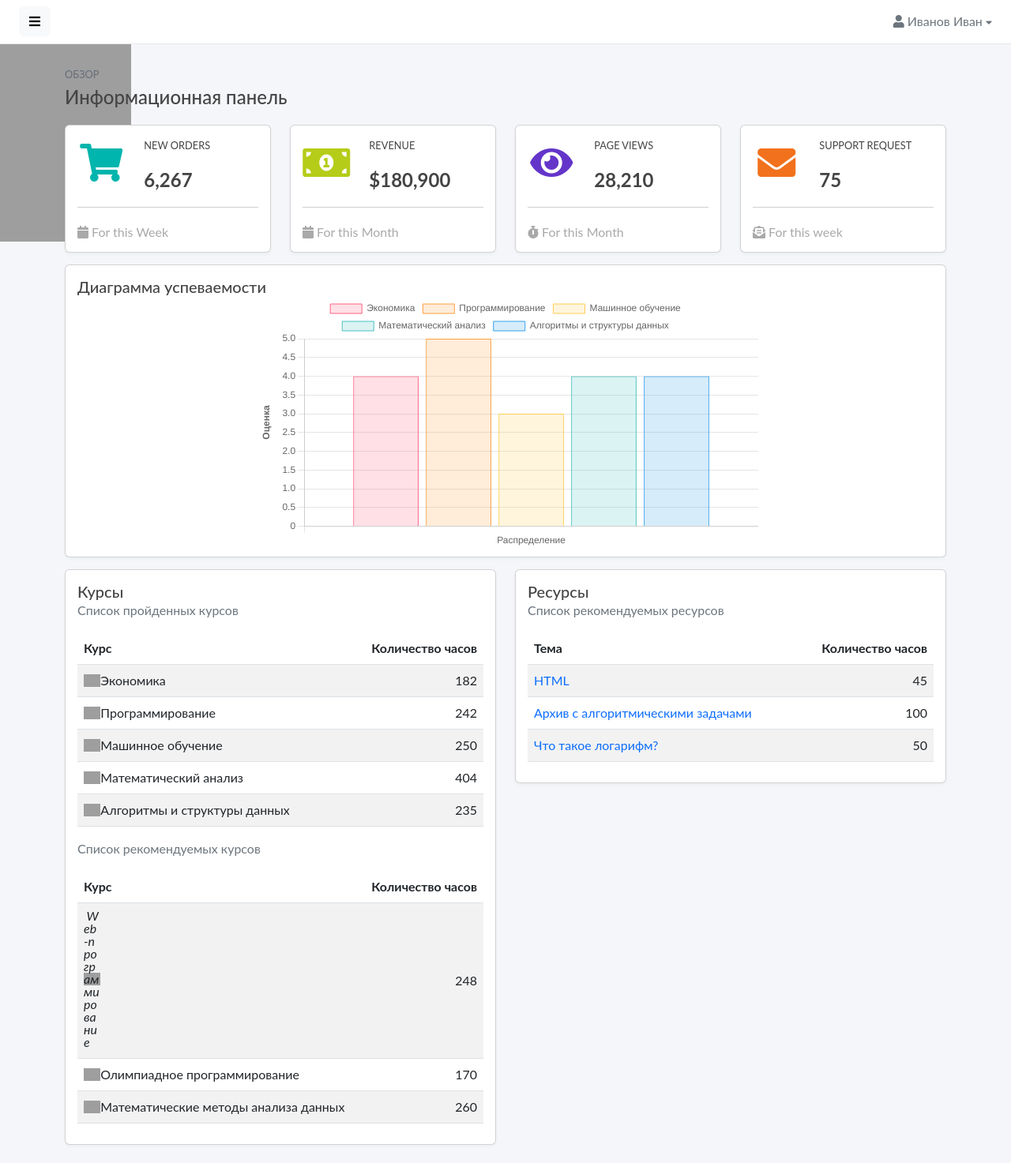
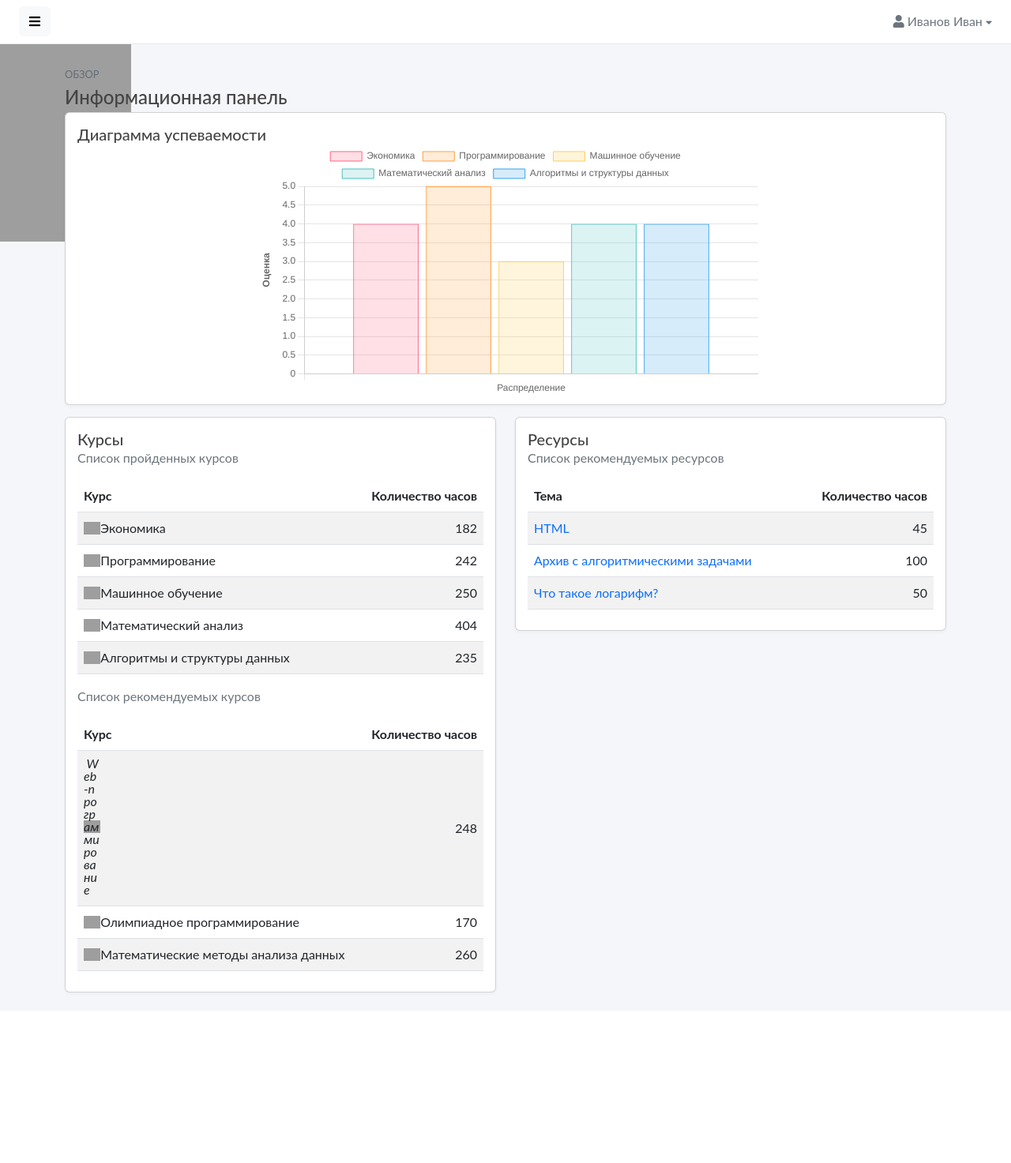
Before and after one commit to Artem010/hackathonNN, a Django app: page / in a window 1280 px wide. Shown: the whole page at 79% size. After the commit the page ends 1261 px from the top, so only its background shows below. Run offline with Django 4.2, Linux system fonts and the light colour scheme; some web fonts are replaced; grey boxes are pictures that could not be loaded.

Commit message:
remove sht

```diff
--- a/app/templates/pages/dashboard.html
+++ b/app/templates/pages/dashboard.html
@@ -88,108 +88,6 @@
                         <div class="col-md-12 page-header">
                             <div class="page-pretitle">Обзор</div>
                             <h2 class="page-title">Информационная панель</h2>
-                        </div>
-                    </div>
-                    <div class="row">
-                        <div class="col-sm-6 col-md-6 col-lg-3 mt-3">
-                            <div class="card">
-                                <div class="content">
-                                    <div class="row">
-                                        <div class="col-sm-4">
-                                            <div class="icon-big text-center">
-                                                <i class="teal fas fa-shopping-cart"></i>
-                                            </div>
-                                        </div>
-                                        <div class="col-sm-8">
-                                            <div class="detail">
-                                                <p class="detail-subtitle">New Orders</p>
-                                                <span class="number">6,267</span>
-                                            </div>
-                                        </div>
-                                    </div>
-                                    <div class="footer">
-                                        <hr />
-                                        <div class="stats">
-                                            <i class="fas fa-calendar"></i> For this Week
-                                        </div>
-                                    </div>
-                                </div>
-                            </div>
-                        </div>
-                        <div class="col-sm-6 col-md-6 col-lg-3 mt-3">
-                            <div class="card">
-                                <div class="content">
-                                    <div class="row">
-                                        <div class="col-sm-4">
-                                            <div class="icon-big text-center">
-                                                <i class="olive fas fa-money-bill-alt"></i>
-                                            </div>
-                                        </div>
-                                        <div class="col-sm-8">
-                                            <div class="detail">
-                                                <p class="detail-subtitle">Revenue</p>
-                                                <span class="number">$180,900</span>
-                                            </div>
-                                        </div>
-                                    </div>
-                                    <div class="footer">
-                                        <hr />
-                                        <div class="stats">
-                                            <i class="fas fa-calendar"></i> For this Month
-                                        </div>
-                                    </div>
-                                </div>
-                            </div>
-                        </div>
-                        <div class="col-sm-6 col-md-6 col-lg-3 mt-3">
-                            <div class="card">
-                                <div class="content">
-                                    <div class="row">
-                                        <div class="col-sm-4">
-                                            <div class="icon-big text-center">
-                                                <i class="violet fas fa-eye"></i>
-                                            </div>
-                                        </div>
-                                        <div class="col-sm-8">
-                                            <div class="detail">
-                                                <p class="detail-subtitle">Page views</p>
-                                                <span class="number">28,210</span>
-                                            </div>
-                                        </div>
-                                    </div>
-                                    <div class="footer">
-                                        <hr />
-                                        <div class="stats">
-                                            <i class="fas fa-stopwatch"></i> For this Month
-                                        </div>
-                                    </div>
-                                </div>
-                            </div>
-                        </div>
-                        <div class="col-sm-6 col-md-6 col-lg-3 mt-3">
-                            <div class="card">
-                                <div class="content">
-                                    <div class="row">
-                                        <div class="col-sm-4">
-                                            <div class="icon-big text-center">
-                                                <i class="orange fas fa-envelope"></i>
-                                            </div>
-                                        </div>
-                                        <div class="col-sm-8">
-                                            <div class="detail">
-                                                <p class="detail-subtitle">Support Request</p>
-                                                <span class="number">75</span>
-                                            </div>
-                                        </div>
-                                    </div>
-                                    <div class="footer">
-                                        <hr />
-                                        <div class="stats">
-                                            <i class="fas fa-envelope-open-text"></i> For this week
-                                        </div>
-                                    </div>
-                                </div>
-                            </div>
                         </div>
                     </div>
                     <div class="row">
```
